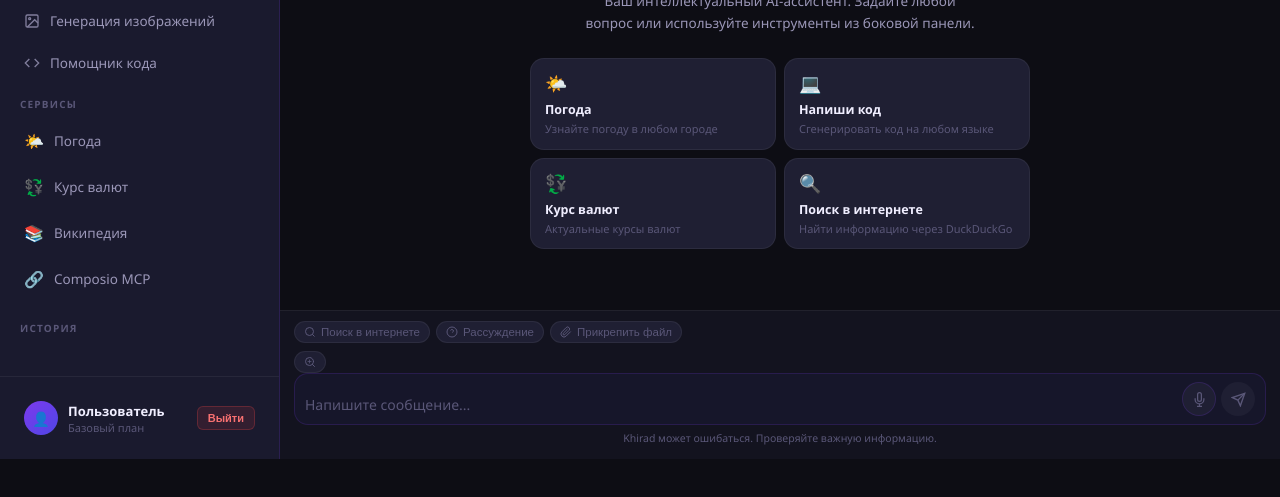
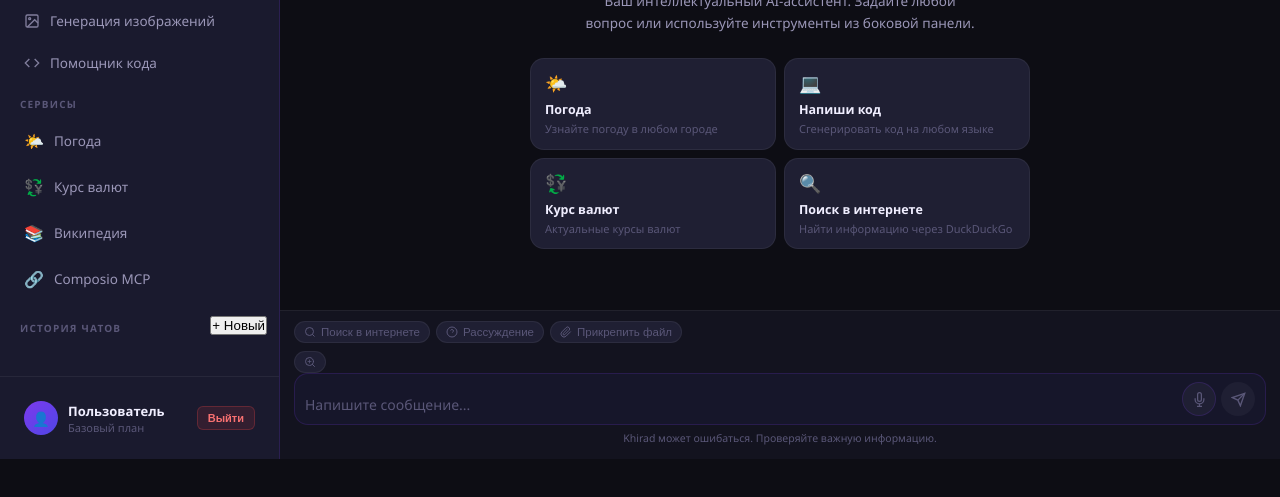
Before and after one commit to podshoevbunyod16-sketch/NovaMind, a plain HTML site: page templates/index.html in a window 1280 px wide. Shown: the part 285-782 px from the top of the page. Drawn offline with Linux system fonts and the light colour scheme.

Commit message:
Add chat history controls to sidebar

```diff
--- a/templates/index.html
+++ b/templates/index.html
@@ -73,7 +73,10 @@
         <span style="font-size:16px;">🔗</span>
         Composio MCP
       </div>
-      <div class="nav-label" style="margin-top:6px;">История</div>
+      <div style="display:flex;align-items:center;justify-content:space-between;margin-top:6px;">
+        <div class="nav-label" style="margin:0;">История чатов</div>
+        <button class="history-new-btn" type="button" onclick="startNewChat()" title="Новый чат">+ Новый</button>
+      </div>
       <div id="historyContainer"></div>
 
     </div>
```
